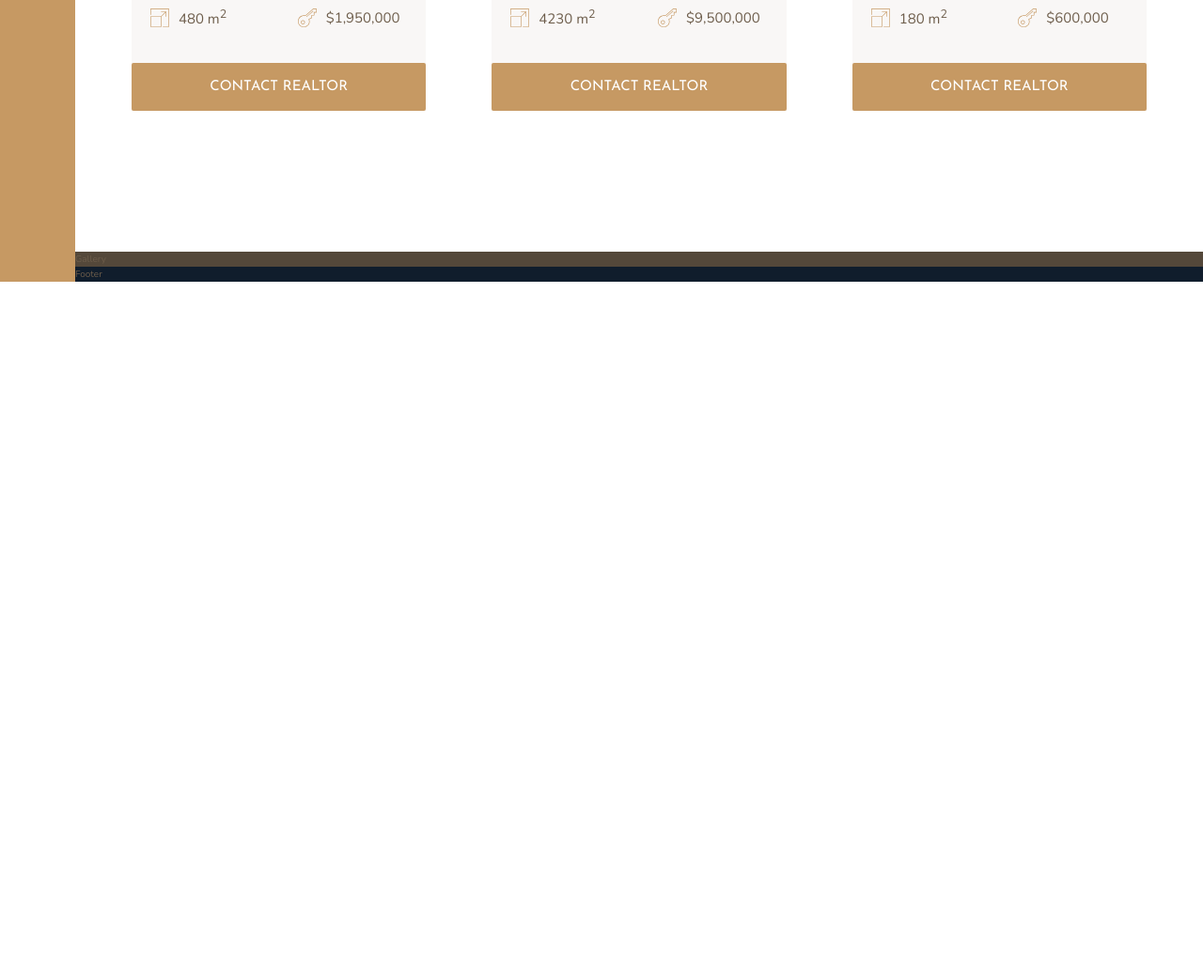
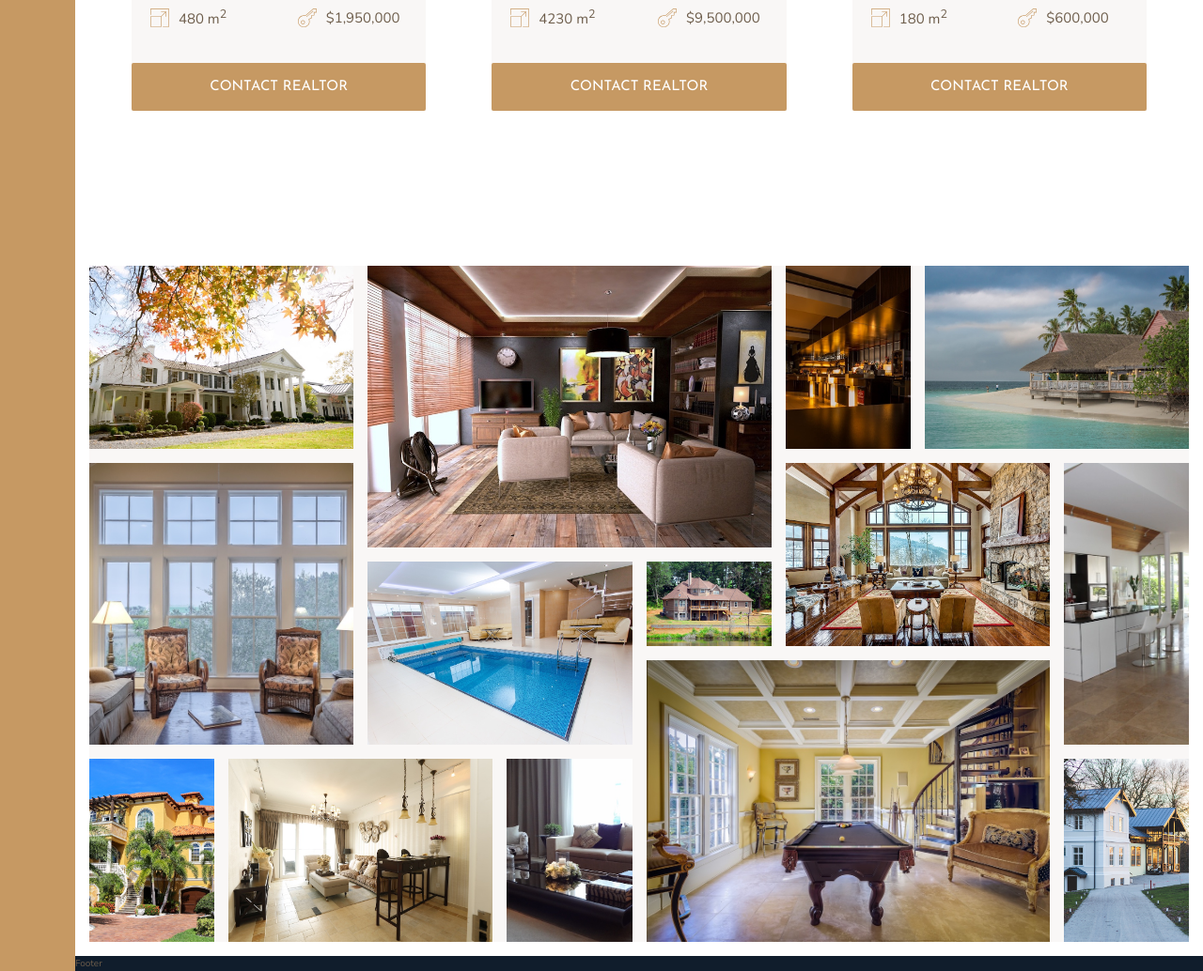
Before and after one commit to Lypzis/Sass, a website: page Nexter/index.html in a window 1280 px wide. Shown: the part 2804-3838 px from the top of the page at 94% size. Before the commit the page ends 3104 px from the top, so only its background shows below. Drawn offline with nearby package versions, Linux system fonts and the light colour scheme.

Commit message:
Adding section gallery part 1

```diff
--- a/Nexter/index.html
+++ b/Nexter/index.html
@@ -292,7 +292,20 @@
     </section>
 
     <section class="gallery">
-        Gallery
+        <img src="img/gal-1.jpeg" alt="galeria 1" class="gallery__img gallery__img--1">
+        <img src="img/gal-2.jpeg" alt="galeria 2" class="gallery__img gallery__img--2">
+        <img src="img/gal-3.jpeg" alt="galeria 3" class="gallery__img gallery__img--3">
+        <img src="img/gal-4.jpeg" alt="galeria 4" class="gallery__img gallery__img--4">
+        <img src="img/gal-5.jpeg" alt="galeria 5" class="gallery__img gallery__img--5">
+        <img src="img/gal-6.jpeg" alt="galeria 6" class="gallery__img gallery__img--6">
+        <img src="img/gal-7.jpeg" alt="galeria 7" class="gallery__img gallery__img--7">
+        <img src="img/gal-8.jpeg" alt="galeria 8" class="gallery__img gallery__img--8">
+        <img src="img/gal-9.jpeg" alt="galeria 9" class="gallery__img gallery__img--9">
+        <img src="img/gal-10.jpeg" alt="galeria 10" class="gallery__img gallery__img--10">
+        <img src="img/gal-11.jpeg" alt="galeria 11" class="gallery__img gallery__img--11">
+        <img src="img/gal-12.jpeg" alt="galeria 12" class="gallery__img gallery__img--12">
+        <img src="img/gal-13.jpeg" alt="galeria 13" class="gallery__img gallery__img--13">
+        <img src="img/gal-14.jpeg" alt="galeria 14" class="gallery__img gallery__img--14">
     </section>
 
     <footer class="footer">
--- a/Nexter/sass/_gallery.scss
+++ b/Nexter/sass/_gallery.scss
@@ -1,4 +1,86 @@
 .gallery {
-    background-color: $color-grey-dark-1;
+    background-color: $color-grey-light-1;
     grid-column: full-start / full-end; // check '_base.scss' in case of doubt
+
+    display: grid;
+    grid-template-columns: repeat(8, 1fr);
+    grid-template-rows: repeat(7, 1fr);
+
+    gap: 1.5rem;
+    margin: 1.5rem;
+
+    height: 90vh;
+
+    &__img {
+        width: 100%;
+        height: 100%;
+        object-fit: cover;
+    }
+
+    &__img--1 {
+        grid-column: 1 / span 2;
+        grid-row: 1 / span 2;
+    }
+
+    &__img--2 {
+        grid-column: 3 / span 3;
+        grid-row: 1 / span 3;
+    }
+
+    &__img--3 {
+        grid-row: 1 / span 2;
+    }
+
+    &__img--4 {
+        grid-column: 7 / -1;
+        grid-row: 1 / span 2;
+    }
+
+    &__img--5 {
+        grid-column: 1 / span 2;
+        grid-row: 3 / span 3;
+    }
+
+    &__img--6 {
+        grid-column: 3 / span 2;
+        grid-row: 4 / span 2;
+    }
+
+    &__img--7 {
+        grid-column: 5 / span 1;
+        grid-row: 4 / span 1;
+    }
+
+    &__img--8 {
+        grid-column: 6 / span 2;
+        grid-row: 3 / span 2;
+    }
+
+    &__img--9 {
+        grid-row: 3 / span 3;
+    }
+
+    &__img--10 {
+        grid-column: 1 / span 1;
+        grid-row: 6 / -1;
+    }
+
+    &__img--11 {
+        grid-column: 2 / span 2;
+        grid-row: 6 / -1;
+    }
+
+    &__img--12 {
+        grid-column: 4 / span 1;
+        grid-row: 6 / span 2;
+    }
+
+    &__img--13 {
+        grid-column: 5 / span 3;
+        grid-row: 5 / -1;
+    }
+
+    &__img--14 {
+        grid-row: 6 / -1;
+    }
 }
```
Also changed, not shown: Nexter/css/style.css.
